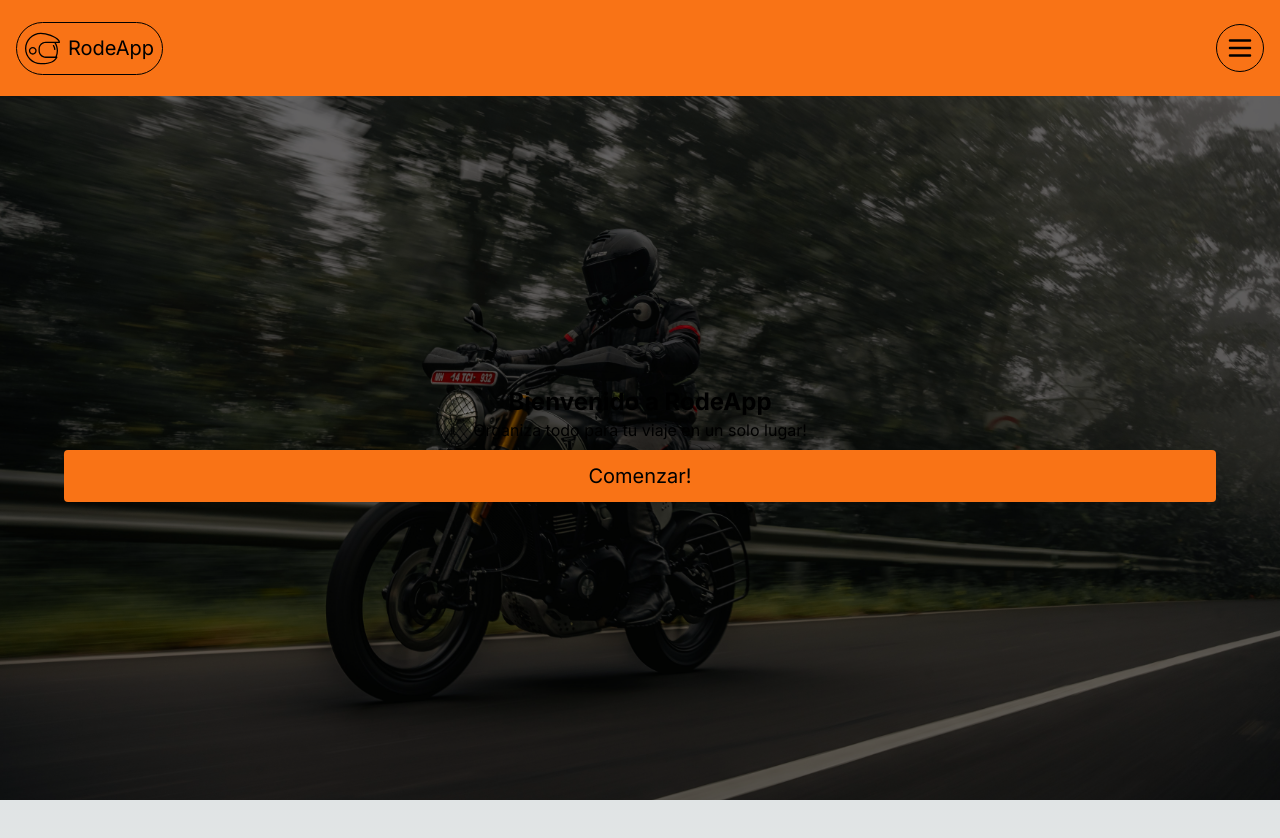
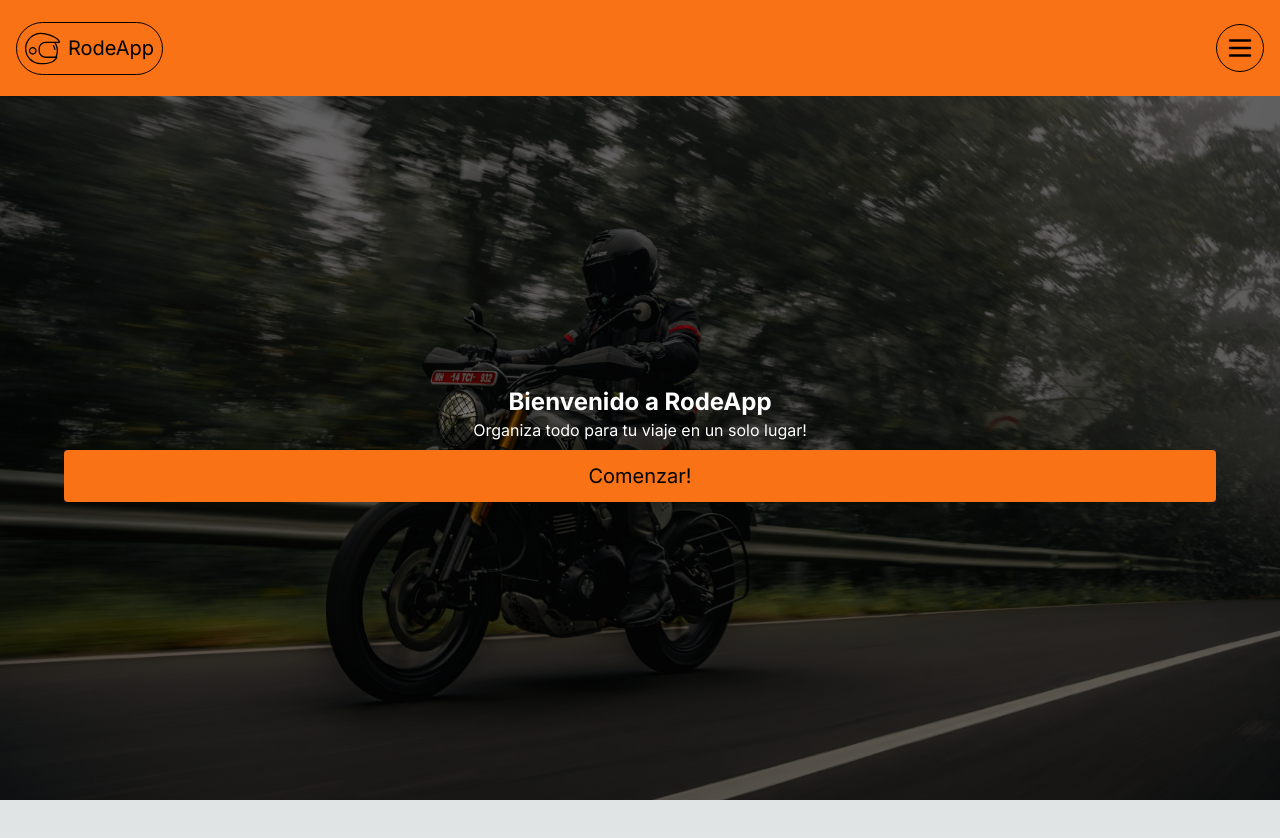
Before and after one commit to PabloMur/RodeApp, a Next.js app: page / in a window 1280 px wide. Shown: the top 838 px of the page. Built offline with nearby package versions, Linux system fonts and the light colour scheme; no server answers.

Commit message:
nuevo color de texto en landing

```diff
--- a/src/app/page.tsx
+++ b/src/app/page.tsx
@@ -8,8 +8,8 @@ export default function Home() {
       <div
         className={`${css.mainContainer} flex flex-col justify-center items-center min-h-[88vh] w-full bg-white flex-grow relative`}
       >
-        <h1 className="text-2xl font-bold z-10">Bienvenido a RodeApp</h1>
-        <h3 className="z-20 text-center">
+        <h1 className="text-2xl font-bold z-10 text-white">Bienvenido a RodeApp</h1>
+        <h3 className="z-20 text-center text-white">
           Organiza todo para tu viaje en un solo lugar!
         </h3>
         <CtaBtn></CtaBtn>
```
